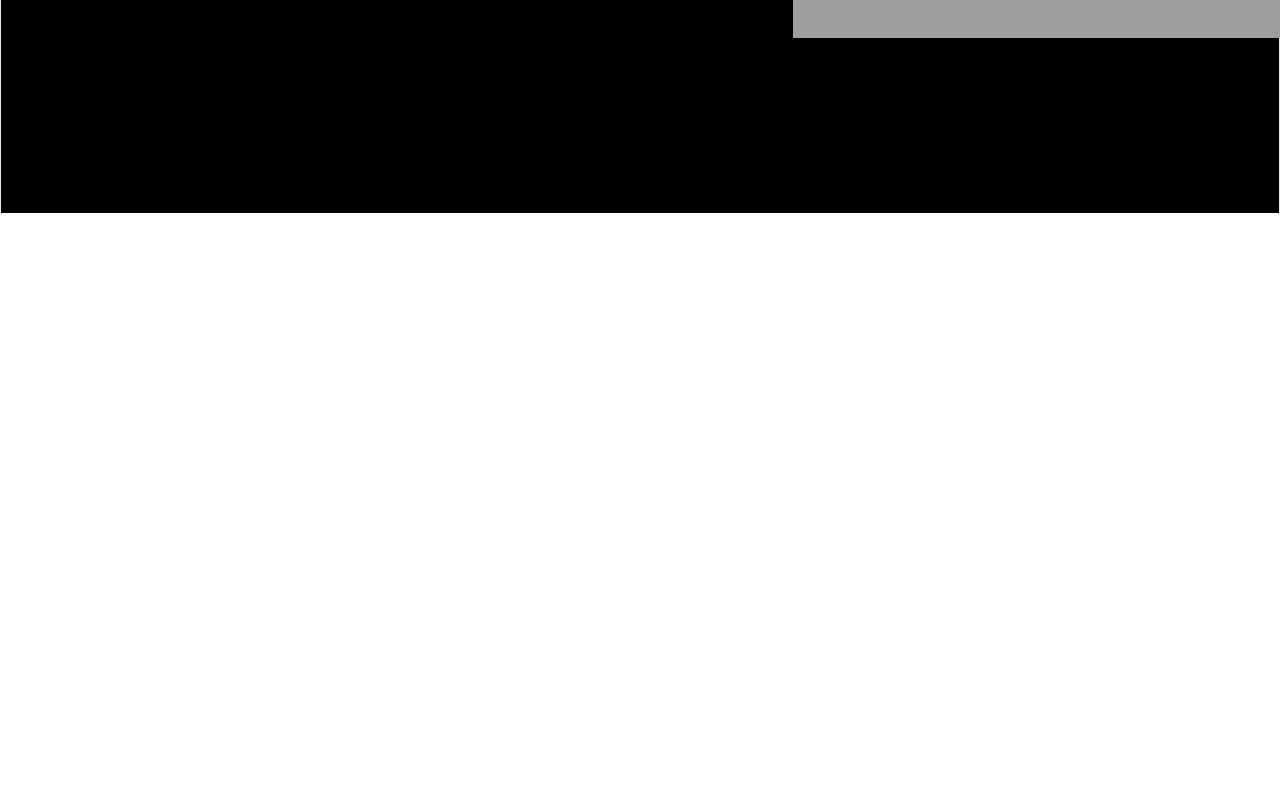
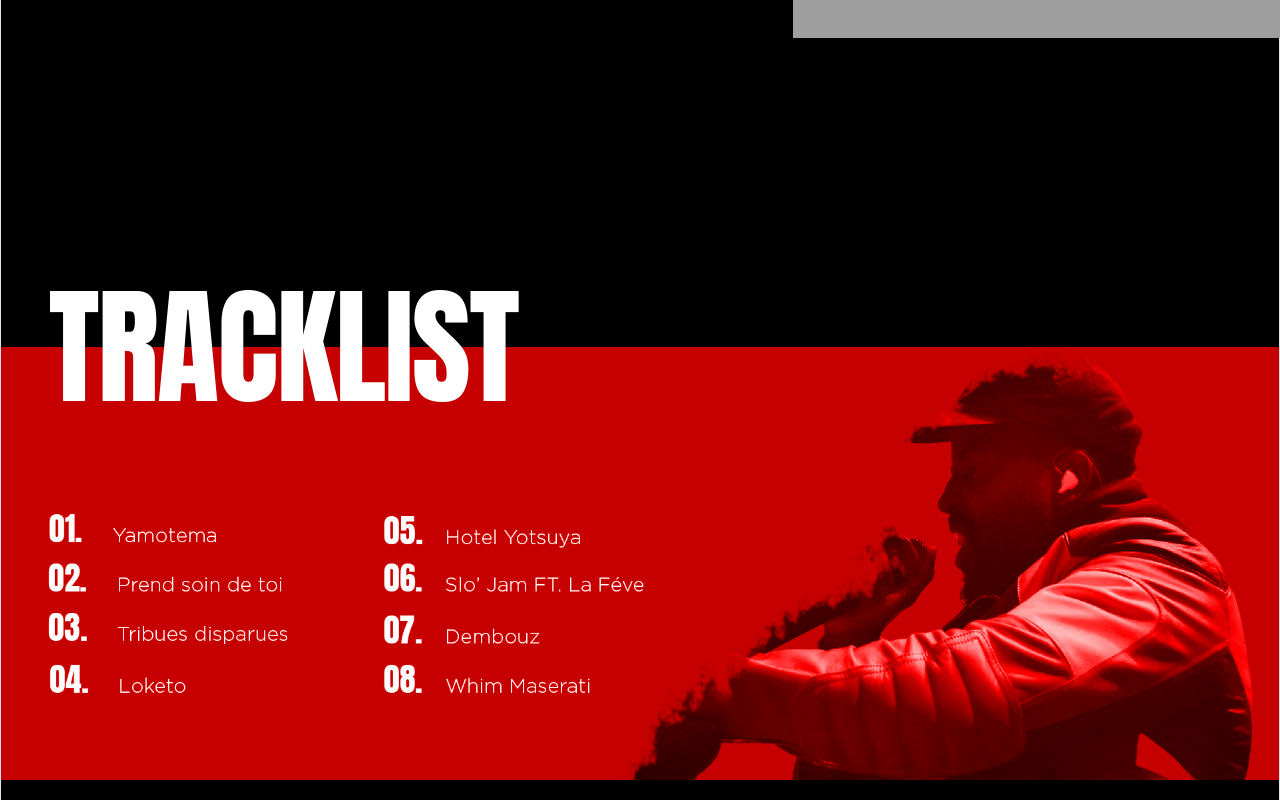
Before and after one commit to thilleli27/yamoto-site, a React (Vite) app: page / in a window 1280 px wide. Shown: the part 1680-2480 px from the top of the page. Before the commit the page ends 1893 px from the top, so only its background shows below. Built offline with nearby package versions, Linux system fonts and the light colour scheme; no server answers; grey boxes are pictures that could not be loaded.

Commit message:
section tracklist terminee et navbar transparente

```diff
--- a/src/components/Navbar.jsx
+++ b/src/components/Navbar.jsx
@@ -13,8 +13,8 @@ function Navbar() {
   });
 
   return (
-       <nav style={{
-      backgroundColor: 'var(--noir)',
+    <nav style={{
+      backgroundColor: 'transparent',
       display: 'flex',
       justifyContent: 'center',
       alignItems: 'center',
@@ -24,7 +24,7 @@ function Navbar() {
       position: 'fixed',
       top: '50px',
       left: '50%',
-      transform: 'translateX(-50%)', // centre la navbar horizontalement
+      transform: 'translateX(-50%)',
       zIndex: 999,
     }}>
 
--- a/src/components/Tracklist.jsx
+++ b/src/components/Tracklist.jsx
@@ -0,0 +1,48 @@
+function Tracklist() {
+  return (
+    <section
+      id="album"
+      style={{
+        width: '100%',
+        height: '861px',
+        position: 'relative',
+        overflow: 'hidden',
+         marginTop: '-80px',
+      }}
+    >
+
+      {/* Image de fond */}
+      <img
+        src="/images/tracklist_bg.png"
+        alt="Tracklist YAMOTO"
+        style={{
+          width: '100%',
+          height: '100%',
+          objectFit: 'contain',
+          objectPosition: 'right',
+        }}
+      />
+
+      {/* Titre TRACKLIST par dessus l'image */}
+      <h1
+        style={{
+          position: 'absolute',
+          top: '150px',
+          left: '40px',
+          fontFamily: 'var(--font-anton)',
+          fontSize: '128px',
+          fontWeight: '400',
+          color: 'var(--blanc)',
+          lineHeight: '100%',
+          width: '485px',
+          zIndex: 1,
+        }}
+      >
+        TRACKLIST
+      </h1>
+
+    </section>
+  );
+}
+
+export default Tracklist;
--- a/src/pages/Home.jsx
+++ b/src/pages/Home.jsx
@@ -4,6 +4,7 @@
 import Navbar from "../components/Navbar";
 import Hero from "../components/Hero";
 import Yamoto from "../components/Yamoto";
+import Tracklist from "../components/Tracklist";
 import "../styles/global.css";
 
 function Home() {
@@ -12,6 +13,7 @@ function Home() {
       <Navbar />
       <Hero />
       <Yamoto />
+      <Tracklist />
     </div>
   );
 }
```
Also changed, not shown: public/images/tracklist_bg.png (added).
